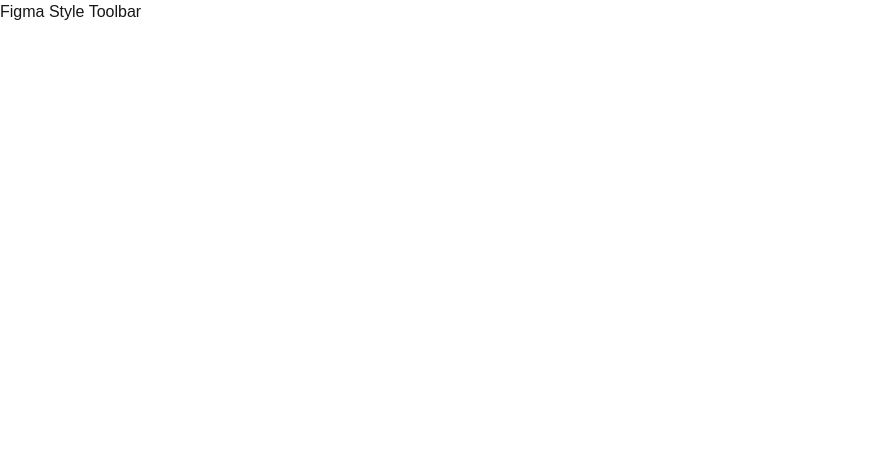
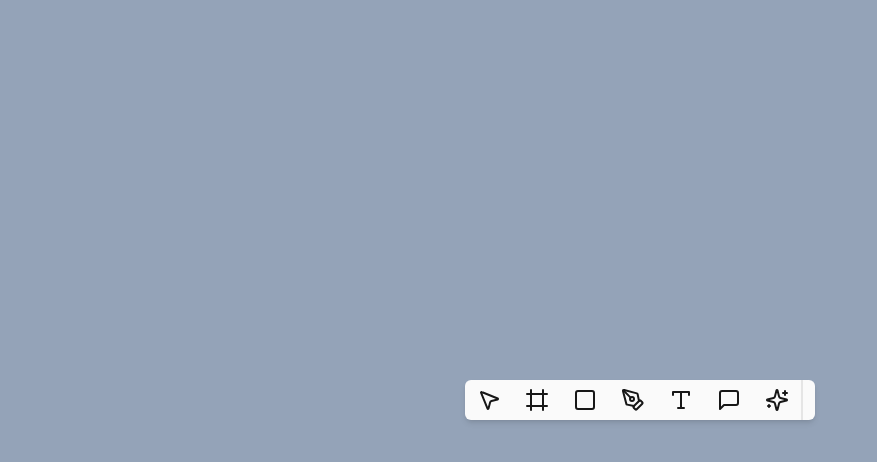
Before and after one commit to Ayusht0mar/components, a Next.js app: page /figmastyletoolbar in a window 1280 px wide. Shown: the top 462 px of the page, without its empty margins (0-877 px from the left). Built offline with nearby package versions, Linux system fonts and the light colour scheme.

Commit message:
Added icons

```diff
--- a/src/app/(components)/figmastyletoolbar/page.tsx
+++ b/src/app/(components)/figmastyletoolbar/page.tsx
@@ -1,7 +1,20 @@
+import { Frame, MessageSquare, MousePointer2, PenTool, Sparkles, Square, Type } from "lucide-react";
+
 const FigmaStyleToolbar = () => {
     return (
-        <div>
-            Figma Style Toolbar
+        <div className="bg-slate-400 min-h-screen flex justify-center items-center">
+            <div className="px-3 py-2 bg-neutral-50 rounded-md flex gap-3 items-center shadow-md overflow-hidden">
+                <div className="flex gap-6 items-center">
+                    <MousePointer2/>
+                    <Frame/>
+                    <Square/>
+                    <PenTool/>
+                    <Type/>
+                    <MessageSquare/>
+                    <Sparkles/>
+                </div>
+                <div className="w-0.5 self-stretch bg-neutral-200 -my-2 "/>
+            </div>
         </div>
      );
 }
```
